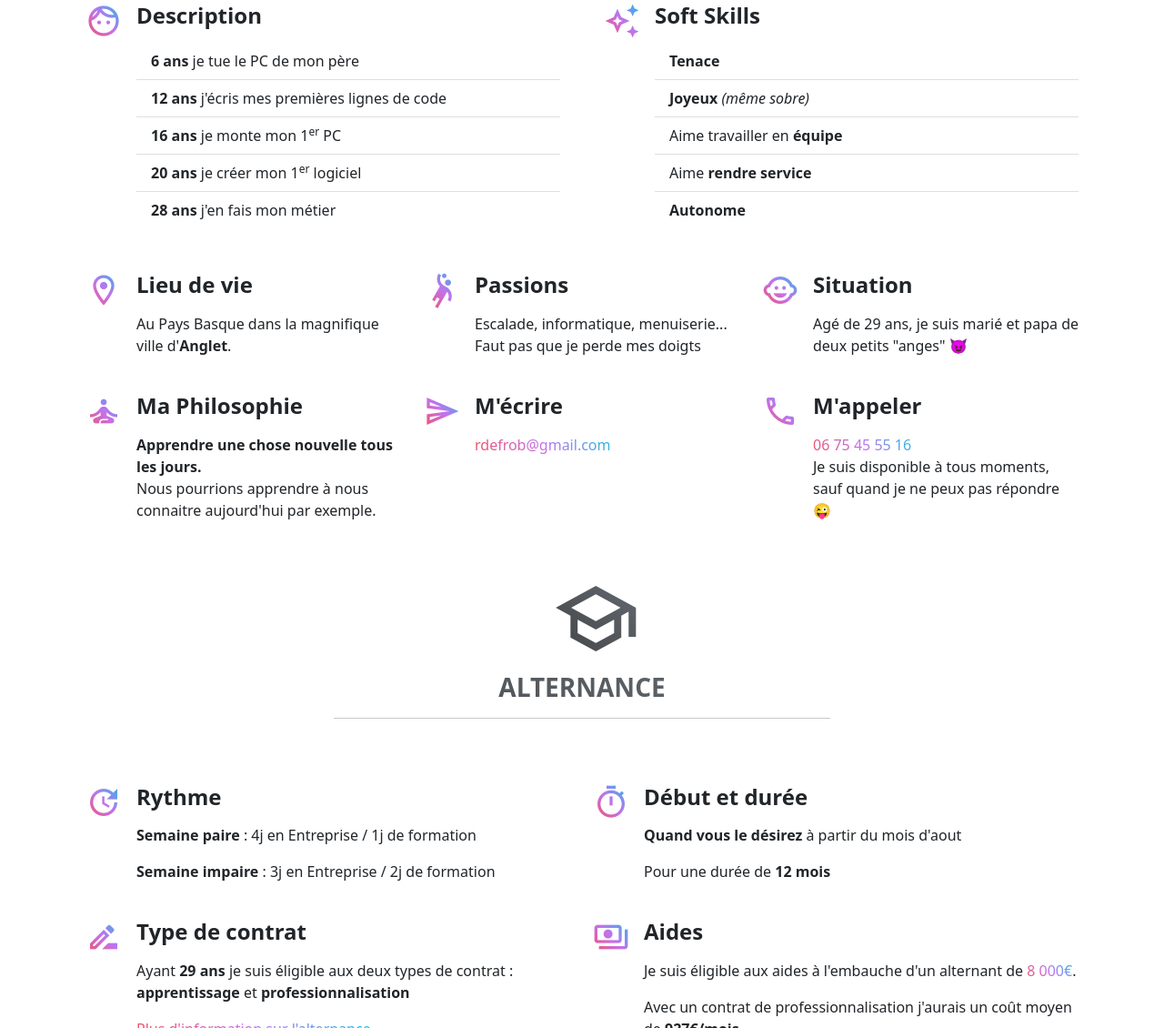
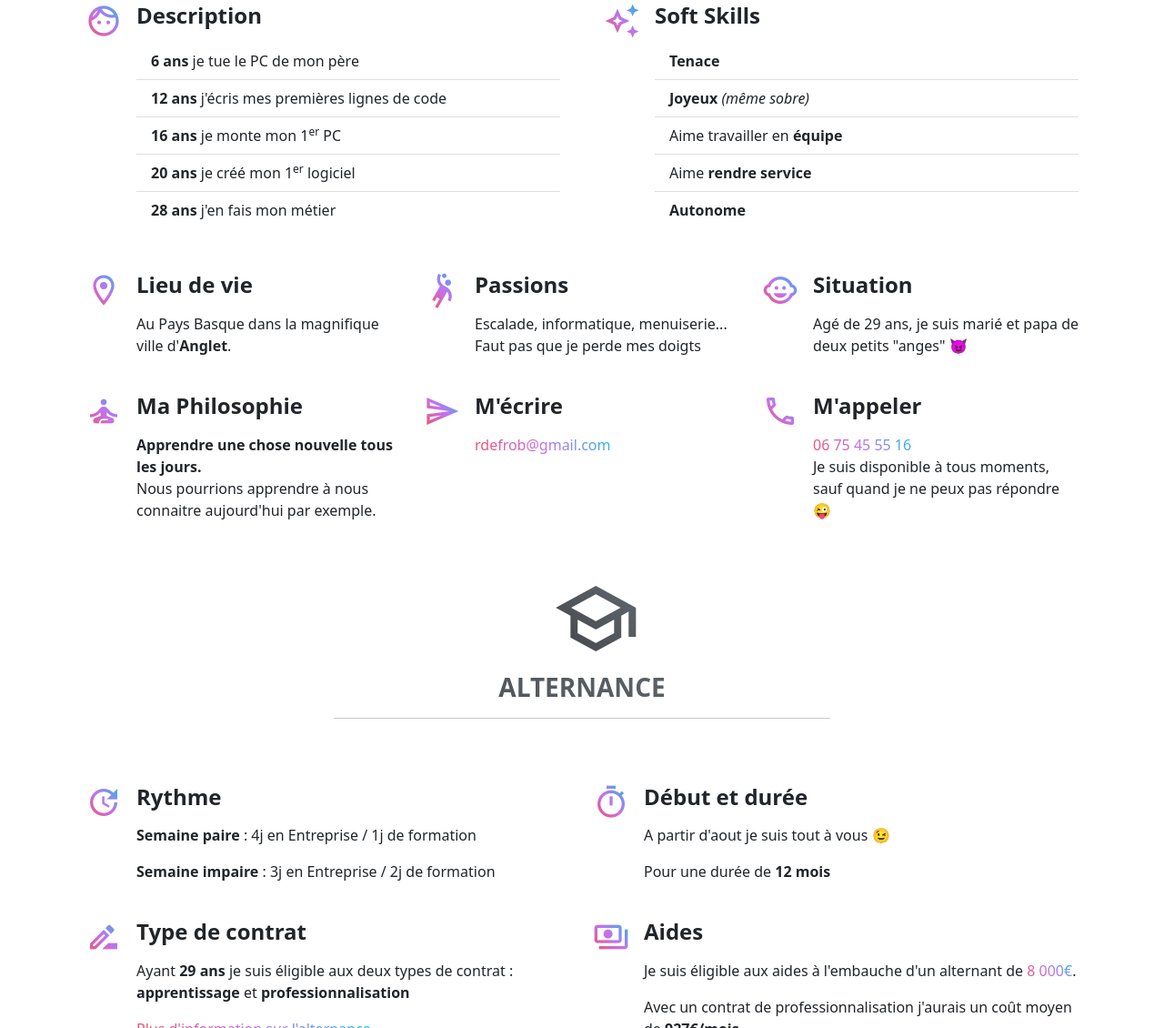
Before and after one commit to Nabow/CV-Web, a plain HTML site: page index.html in a window 1280 px wide. Shown: the part 757-1887 px from the top of the page at 91% size. Drawn offline with nearby package versions, Linux system fonts and the light colour scheme.

Commit message:
retouches

```diff
--- a/index.html
+++ b/index.html
@@ -105,7 +105,7 @@
                             <li class="list-group-item"><b>12 ans</b> j'écris mes premières lignes de code</li>
                             <li class="list-group-item"><b>16 ans</b> je monte
                                 mon 1<sup>er</sup> PC</li>
-                            <li class="list-group-item"><b>20 ans</b> je créer mon 1<sup>er</sup> logiciel</li>
+                            <li class="list-group-item"><b>20 ans</b> je créé mon 1<sup>er</sup> logiciel</li>
                             <li class="list-group-item"><b>28 ans</b> j'en fais mon métier</li>
                         </ul>
 
@@ -201,7 +201,7 @@
                                 <span class="material-icons-outlined text-gradient me-3 fs-1">timer</span>
                                 <div>
                                     <h3 class="fw-bold mb-0 h4 pb-3">Début et durée</h3>
-                                    <p><b>Quand vous le désirez</b> à partir du mois d'aout</p>
+                                    <p>A partir d'aout je suis tout à vous 😉</p>
                                     <p>Pour une durée de <b>12 mois</b></p>
                                 </div>
                             </div>
```
